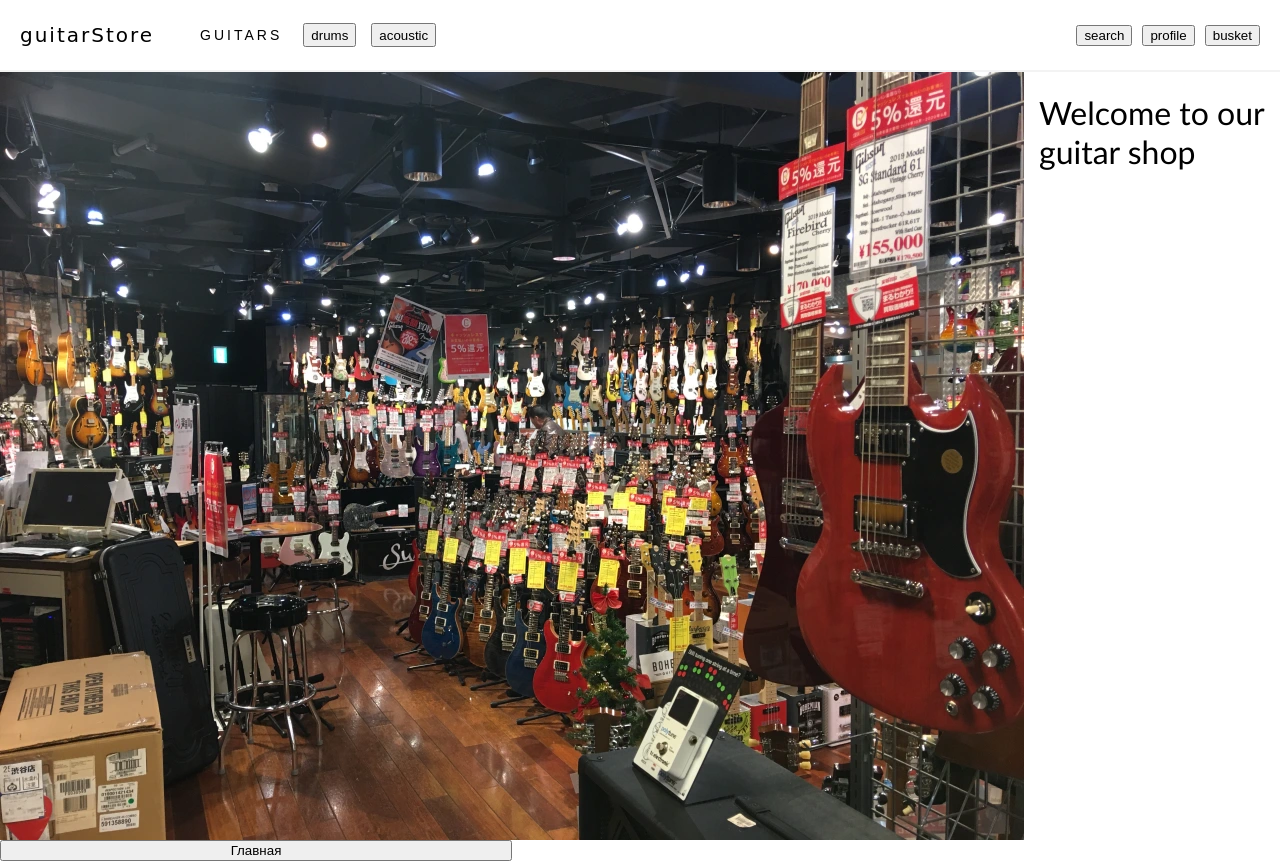
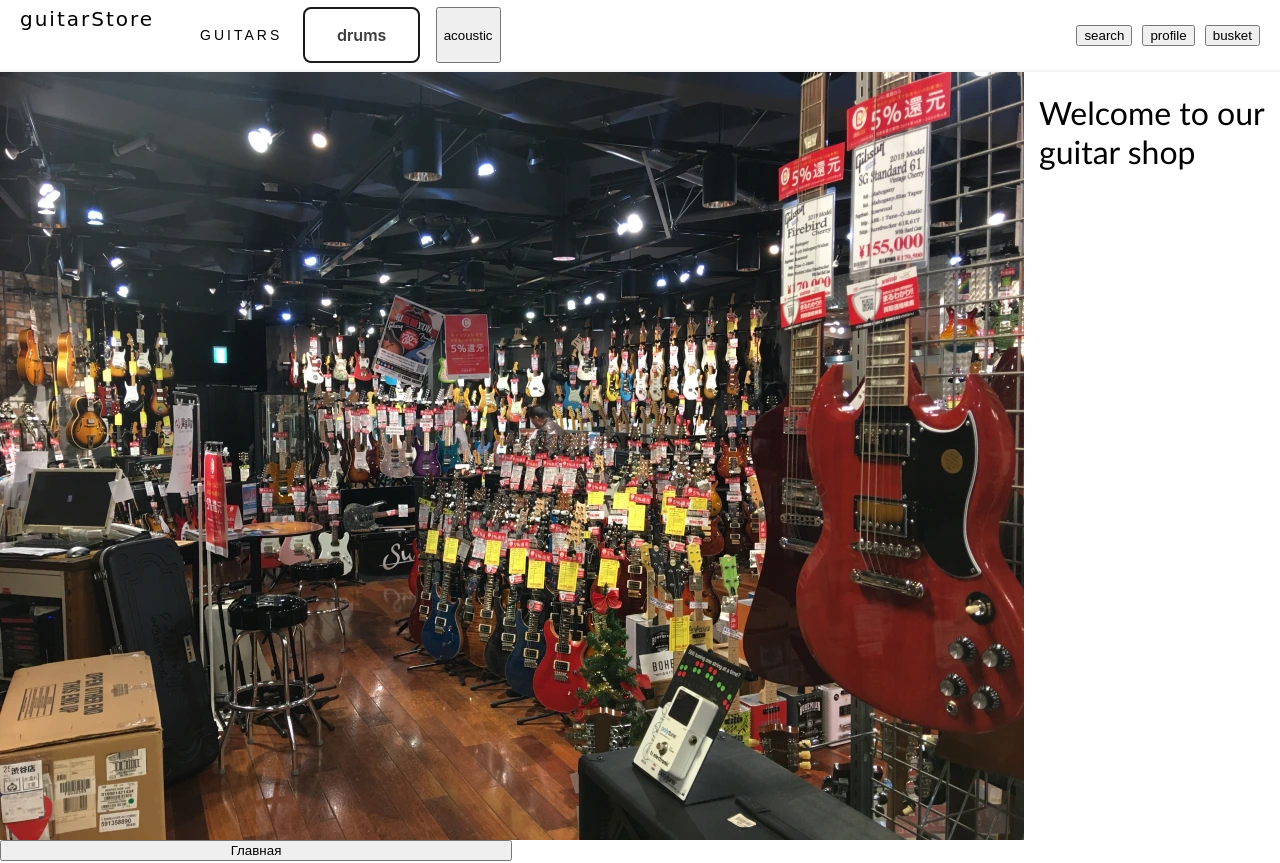
Before and after one commit to KrumanDM/guitarStore, a React (Vite) app: page / in a window 1280 px wide. Shown: the top 863 px of the page. Built offline with nearby package versions, Linux system fonts and the light colour scheme.

Commit message:
add general button

```diff
--- a/src/app/App.tsx
+++ b/src/app/App.tsx
@@ -1,7 +1,7 @@
 import React from "react";
 import { HashRouter, Route, Routes } from "react-router-dom";
 import Footer from "pages/Footer/Footer";
-import { Header } from "shared/Header/Header";
+import { Header } from "shared/components/Header/Header";
 import { PATH } from "./routes/paths";
 import Main from "pages/Main/Main";
 import Navigation from "shared/Navigation/Navigation";
--- a/src/pages/Guitars/Guitars.tsx
+++ b/src/pages/Guitars/Guitars.tsx
@@ -1,5 +1,5 @@
 import React from "react";
-import { Header } from "shared/Header/Header";
+import { Header } from "shared/components/Header/Header";
 import s from "./Guitars.module.css";
 
 const Guitars = () => {
--- a/src/pages/Main/Main.tsx
+++ b/src/pages/Main/Main.tsx
@@ -1,6 +1,7 @@
 import React from "react";
 import s from "./Main.module.css";
 import mainPhoto from "../../assets/images/mainPhoto.webp";
+import Button from "shared/components/Header/Button/Button";
 
 const Main = () => {
   return (
--- /dev/null
+++ b/src/shared/components/Header/Button/Button.module.css
@@ -0,0 +1,44 @@
+.button {
+    appearance: none;
+    background-color: transparent;
+    border: 2px solid #1a1a1a;
+    border-radius: 0.5em;
+    box-sizing: border-box;
+    color: #3b3b3b;
+    cursor: pointer;
+    display: inline-block;
+    font-family: Roobert, -apple-system, BlinkMacSystemFont, "Segoe UI", Helvetica,
+      Arial, sans-serif, "Apple Color Emoji", "Segoe UI Emoji", "Segoe UI Symbol";
+    font-size: 1rem;
+    font-weight: 600;
+    line-height: normal;
+    margin: 0;
+    min-height: 2em;
+    min-width: 0;
+    outline: none;
+    padding: 1em 2em;
+    text-align: center;
+    text-decoration: none;
+    transition: all 300ms cubic-bezier(0.23, 1, 0.32, 1);
+    user-select: none;
+    -webkit-user-select: none;
+    touch-action: manipulation;
+    width: 100%;
+    will-change: transform;
+  }
+
+  .button:disabled {
+    pointer-events: none;
+  }
+
+  .button:hover {
+    color: #fff;
+    background-color: #1a1a1a;
+    box-shadow: rgba(0, 0, 0, 0.25) 0 8px 15px;
+    transform: translateY(-2px);
+  }
+
+  .button:active {
+    box-shadow: none;
+    transform: translateY(0);
+  }
--- /dev/null
+++ b/src/shared/components/Header/Button/Button.tsx
@@ -0,0 +1,28 @@
+import React from 'react';
+import s from './Button.module.css'
+
+type ButtonProps = {
+  children: React.ReactNode;
+  onClick?: () => void;
+  className?: string;
+  disabled?: boolean;
+  type?: "button" | "submit" | "reset";
+  style?: React.CSSProperties;
+}
+
+const Button: React.FC<ButtonProps> = ({ children, onClick, className, disabled, type = "button",style }) => {
+    return (
+      <button
+        className={`${s.button} ${className || ''}`}
+        onClick={onClick}
+        disabled={disabled}
+        type={type}
+        style={style}
+      >
+        {children}
+      </button>
+    );
+  };
+
+
+export default Button;
--- a/src/shared/Header/Header.tsx
+++ b/src/shared/components/Header/Header.tsx
@@ -1,5 +1,6 @@
-import { React, useState } from "react";
+import React, { useState } from "react";
 import { Link } from "react-router-dom";
+import Button from "./Button/Button";
 import s from "./Header.module.css";
 
 export const Header = () => {
@@ -48,7 +49,7 @@
               <span className={s.header__hoverUnderlineAnimation}> Guitars </span>
             </button>
 
-            <button>drums</button>
+            <Button>drums</Button>
             <button>acoustic</button>
           </div>
         </div>
```
Also changed, not shown: tsconfig.json (+6 -1 lines), src/shared/components/Header/Header.module.css (renamed from src/shared/Header/Header.module.css).
